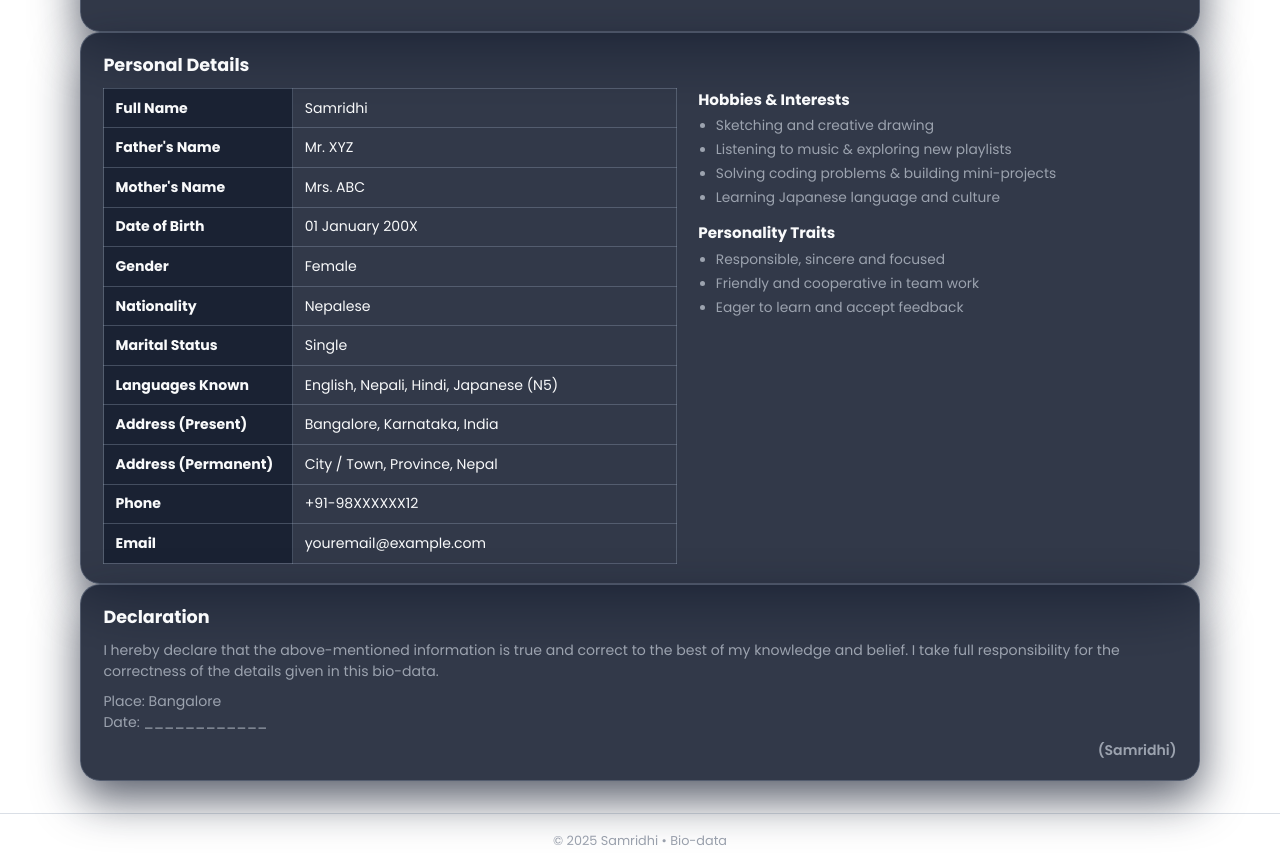
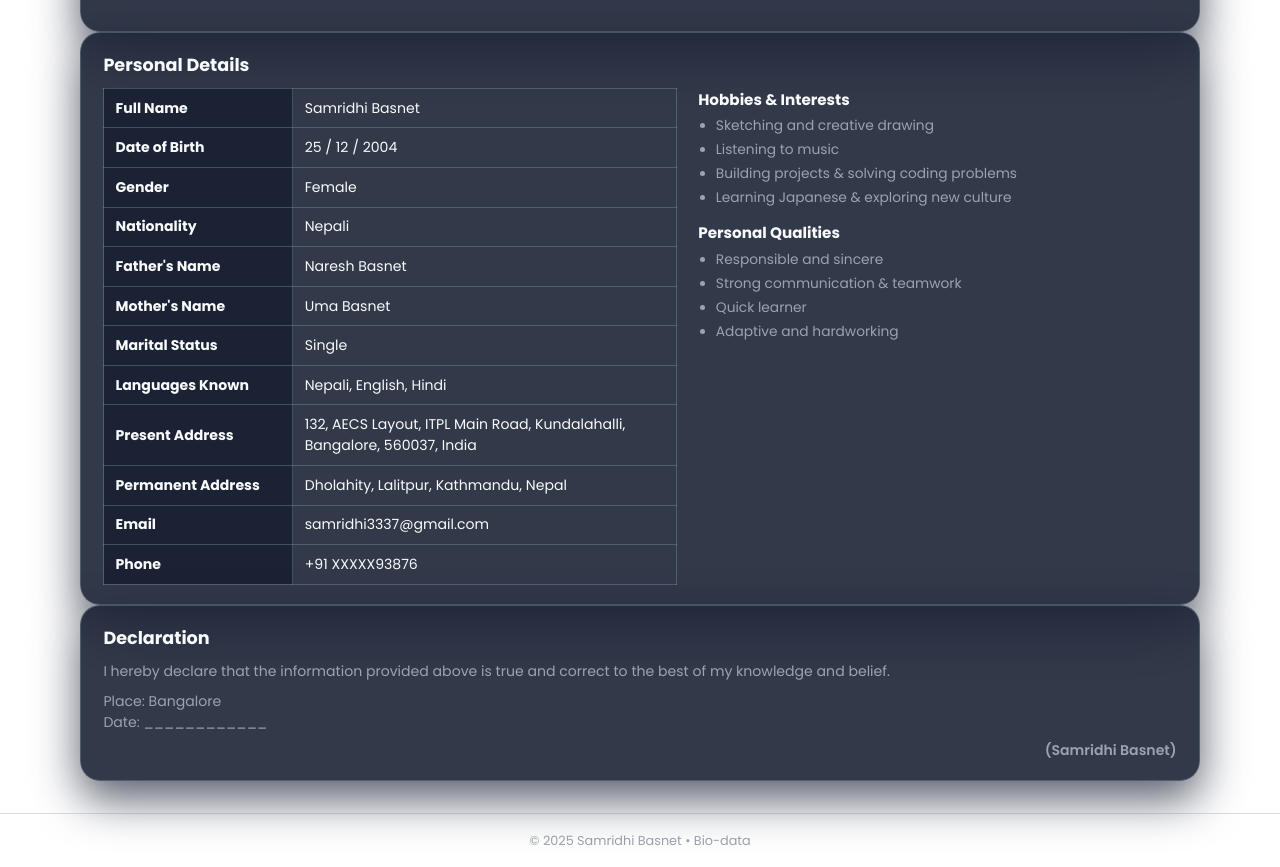
Before and after one commit to samridhi3337/my-profile-site, a plain HTML site: page biodata.html in a window 1280 px wide. Shown: the part 157-1024 px from the top of the page. Drawn offline with Linux system fonts and the light colour scheme.

Commit message:
Revise biodata with updated personal information
Updated personal details and formatting in biodata.

```diff
--- a/biodata.html
+++ b/biodata.html
@@ -2,7 +2,7 @@
 <html lang="en">
 <head>
     <meta charset="UTF-8">
-    <title>Bio-data | Samridhi</title>
+    <title>Bio-data | Samridhi Basnet</title>
 
     <link href="https://fonts.googleapis.com/css2?family=Poppins:wght@300;400;500;600;700&display=swap" rel="stylesheet">
     <link rel="stylesheet"
@@ -15,7 +15,7 @@
 <body class="inner-page">
 <header class="header">
     <nav class="navbar container">
-        <div class="logo">Samridhi<span>.</span></div>
+        <div class="logo">Samridhi Basnet<span>.</span></div>
         <ul class="nav-links">
             <li><a href="index.html">Home</a></li>
             <li><a href="resume.html">Resume</a></li>
@@ -30,7 +30,7 @@
 <main class="container">
     <section class="resume-header glass">
         <h1>Bio-data</h1>
-        <p class="tagline">Personal information of Samridhi</p>
+        <p class="tagline">Personal details of Samridhi Basnet</p>
     </section>
 
     <section class="resume-section glass">
@@ -39,19 +39,11 @@
             <table class="biodata-table">
                 <tr>
                     <th>Full Name</th>
-                    <td>Samridhi</td>
-                </tr>
-                <tr>
-                    <th>Father's Name</th>
-                    <td>Mr. XYZ</td>
-                </tr>
-                <tr>
-                    <th>Mother's Name</th>
-                    <td>Mrs. ABC</td>
+                    <td>Samridhi Basnet</td>
                 </tr>
                 <tr>
                     <th>Date of Birth</th>
-                    <td>01 January 200X</td>
+                    <td>25 / 12 / 2004</td>
                 </tr>
                 <tr>
                     <th>Gender</th>
@@ -59,7 +51,15 @@
                 </tr>
                 <tr>
                     <th>Nationality</th>
-                    <td>Nepalese</td>
+                    <td>Nepali</td>
+                </tr>
+                <tr>
+                    <th>Father's Name</th>
+                    <td>Naresh Basnet</td>
+                </tr>
+                <tr>
+                    <th>Mother's Name</th>
+                    <td>Uma Basnet</td>
                 </tr>
                 <tr>
                     <th>Marital Status</th>
@@ -67,23 +67,23 @@
                 </tr>
                 <tr>
                     <th>Languages Known</th>
-                    <td>English, Nepali, Hindi, Japanese (N5)</td>
+                    <td>Nepali, English, Hindi</td>
                 </tr>
                 <tr>
-                    <th>Address (Present)</th>
-                    <td>Bangalore, Karnataka, India</td>
+                    <th>Present Address</th>
+                    <td>132, AECS Layout, ITPL Main Road, Kundalahalli, Bangalore, 560037, India</td>
                 </tr>
                 <tr>
-                    <th>Address (Permanent)</th>
-                    <td>City / Town, Province, Nepal</td>
+                    <th>Permanent Address</th>
+                    <td>Dholahity, Lalitpur, Kathmandu, Nepal</td>
+                </tr>
+                <tr>
+                    <th>Email</th>
+                    <td>samridhi3337@gmail.com</td>
                 </tr>
                 <tr>
                     <th>Phone</th>
-                    <td>+91-98XXXXXX12</td>
-                </tr>
-                <tr>
-                    <th>Email</th>
-                    <td>youremail@example.com</td>
+                    <td>+91 XXXXX93876</td>
                 </tr>
             </table>
 
@@ -91,16 +91,17 @@
                 <h3>Hobbies & Interests</h3>
                 <ul class="list">
                     <li>Sketching and creative drawing</li>
-                    <li>Listening to music & exploring new playlists</li>
-                    <li>Solving coding problems & building mini-projects</li>
-                    <li>Learning Japanese language and culture</li>
+                    <li>Listening to music</li>
+                    <li>Building projects & solving coding problems</li>
+                    <li>Learning Japanese & exploring new culture</li>
                 </ul>
 
-                <h3>Personality Traits</h3>
+                <h3>Personal Qualities</h3>
                 <ul class="list">
-                    <li>Responsible, sincere and focused</li>
-                    <li>Friendly and cooperative in team work</li>
-                    <li>Eager to learn and accept feedback</li>
+                    <li>Responsible and sincere</li>
+                    <li>Strong communication & teamwork</li>
+                    <li>Quick learner</li>
+                    <li>Adaptive and hardworking</li>
                 </ul>
             </div>
         </div>
@@ -109,20 +110,19 @@
     <section class="resume-section glass">
         <h2>Declaration</h2>
         <p>
-            I hereby declare that the above-mentioned information is true and correct to the best
-            of my knowledge and belief. I take full responsibility for the correctness of the
-            details given in this bio-data.
+            I hereby declare that the information provided above is true and correct to the best of
+            my knowledge and belief.
         </p>
         <div class="declaration-sign">
             <p>Place: Bangalore</p>
             <p>Date: ____________</p>
-            <p class="signature">(Samridhi)</p>
+            <p class="signature">(Samridhi Basnet)</p>
         </div>
     </section>
 </main>
 
 <footer class="footer">
-    <p>© <span id="year"></span> Samridhi • Bio-data</p>
+    <p>© <span id="year"></span> Samridhi Basnet • Bio-data</p>
 </footer>
 </body>
 </html>
```
